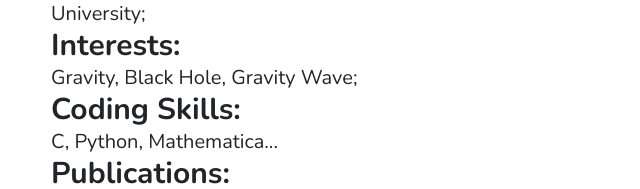
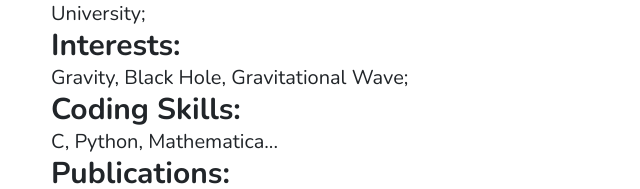
Before and after one commit to BossL668/BossL668.github.io, a plain HTML site: page academic.html in a window 1280 px wide. Shown: the part 333-522 px from the top of the page, 637-1277 px from the left. Drawn offline with nearby package versions, Linux system fonts and the light colour scheme.

Commit message:
Update academic.html

```diff
--- a/academic.html
+++ b/academic.html
@@ -66,7 +66,7 @@
           <h4 class="">Eduacation: </h4>
           <h5> 2019 - , Bachelor, Department of Physics, Sichuan University;</h5>
           <h4 class="">Interests:</h4>
-          <h5> Gravity, Black Hole, Gravity Wave;</h5>
+          <h5> Gravity, Black Hole, Gravitational Wave;</h5>
           <h4 class="">Coding Skills:</h4>
           <h5> C, Python, Mathematica...</h5>
           <h4 class="">Publications: </h4>
```
